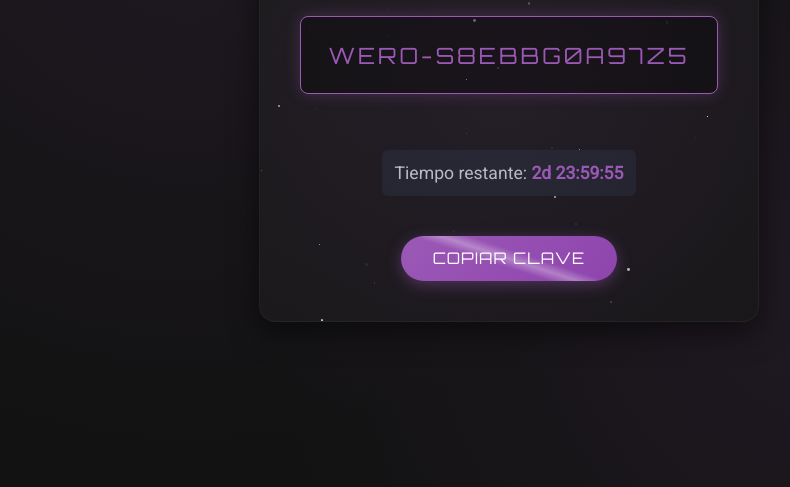
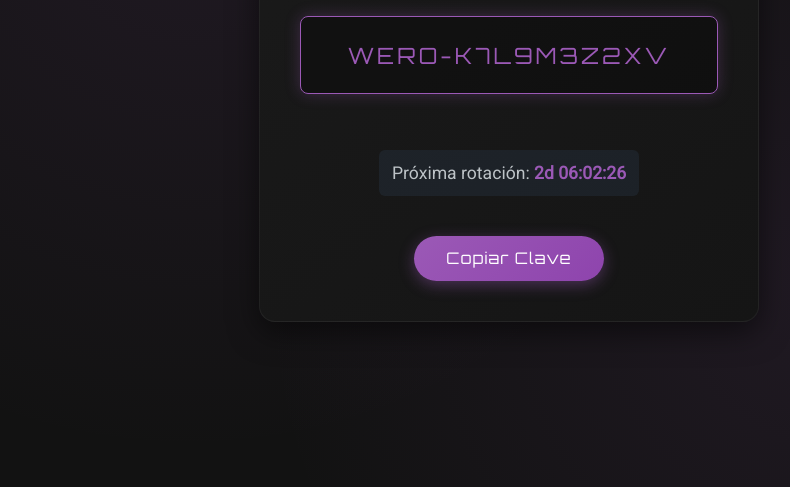
Before and after one commit to Lilwero20/kesfagd, a plain HTML site: page index.html in a window 1280 px wide. Shown: the part 313-800 px from the top of the page, without its empty margins (131-921 px from the left). Drawn offline with nearby package versions, Linux system fonts and the light colour scheme.

Commit message:
index.html

```diff
--- a/index.html
+++ b/index.html
@@ -3,7 +3,6 @@
 <head>
   <meta charset="UTF-8">
   <title>Generador de Claves WERO</title>
-  <script src="https://cdnjs.cloudflare.com/ajax/libs/seedrandom/3.0.5/seedrandom.min.js"></script>
   <style>
     @import url('https://fonts.googleapis.com/css2?family=Orbitron:wght@400;700&family=Roboto:wght@300;400&display=swap');
 
@@ -47,24 +46,12 @@
       overflow: hidden;
     }
 
-    .card::before {
-      content: '';
-      position: absolute;
-      top: -50%;
-      left: -50%;
-      width: 200%;
-      height: 200%;
-      background: radial-gradient(circle, rgba(155, 89, 182, 0.1) 0%, transparent 70%);
-      z-index: 0;
-    }
-
     h1 {
       font-family: 'Orbitron', sans-serif;
       color: var(--primary);
       margin-bottom: 1.5rem;
       font-size: 1.8rem;
       text-shadow: 0 0 10px rgba(155, 89, 182, 0.4);
-      position: relative;
     }
 
     .key-display {
@@ -78,13 +65,6 @@
       border-radius: 8px;
       border: 1px solid var(--primary);
       box-shadow: 0 0 15px rgba(155, 89, 182, 0.3);
-      position: relative;
-      transition: all 0.3s ease;
-    }
-
-    .key-display:hover {
-      transform: translateY(-3px);
-      box-shadow: 0 0 20px rgba(155, 89, 182, 0.5);
     }
 
     .timer {
@@ -113,134 +93,75 @@
       margin-top: 1rem;
       font-family: 'Orbitron', sans-serif;
       letter-spacing: 1px;
-      text-transform: uppercase;
       transition: all 0.3s ease;
       box-shadow: 0 4px 15px rgba(155, 89, 182, 0.4);
-      position: relative;
-      overflow: hidden;
     }
 
     .copy-btn:hover {
       transform: translateY(-2px);
       box-shadow: 0 6px 20px rgba(155, 89, 182, 0.6);
     }
-
-    .copy-btn:active {
-      transform: translateY(0);
-    }
-
-    .copy-btn::after {
-      content: '';
-      position: absolute;
-      top: -50%;
-      left: -50%;
-      width: 200%;
-      height: 200%;
-      background: linear-gradient(
-        to bottom right,
-        transparent 45%,
-        rgba(255, 255, 255, 0.3) 50%,
-        transparent 55%
-      );
-      transform: rotate(30deg);
-      transition: all 0.5s ease;
-    }
-
-    .copy-btn:hover::after {
-      left: 100%;
-    }
-
-    .stars {
-      position: absolute;
-      width: 100%;
-      height: 100%;
-      top: 0;
-      left: 0;
-      pointer-events: none;
-      z-index: 0;
-    }
-
-    .star {
-      position: absolute;
-      background-color: white;
-      border-radius: 50%;
-      animation: twinkle var(--duration) infinite ease-in-out;
-      opacity: 0;
-    }
-
-    @keyframes twinkle {
-      0%, 100% { opacity: 0; }
-      50% { opacity: var(--opacity); }
-    }
   </style>
 </head>
 <body>
   <div class="container">
     <div class="card">
-      <div class="stars" id="stars"></div>
       <h1>GENERADOR DE CLAVES WERO</h1>
-      <div class="key-display" id="keyOutput">Generando clave...</div>
-      <div class="timer">Tiempo restante: <span id="timeRemaining">3 días 00:00:00</span></div>
+      <div class="key-display" id="keyOutput">Cargando...</div>
+      <div class="timer">Próxima rotación: <span id="timeRemaining">--:--:--</span></div>
       <button class="copy-btn" id="copyBtn">Copiar Clave</button>
     </div>
   </div>
 
   <script>
-    // Configuración
-    const KEY_COUNT = 1000;
-    const ROTATION_DAYS = 3;
-    const THREE_DAYS_MS = ROTATION_DAYS * 24 * 60 * 60 * 1000;
+    // Lista predefinida de claves en orden
+    const KEY_SEQUENCE = [
+      "WERO-K7L9M3Z2XV",
+      "WERO-8ND4A1QWJZ",
+      "WERO-Z3T7Y9LCMB",
+      "WERO-PL8XQ2RKJE",
+      "WERO-Y5WZMN1VTC",
+      "WERO-UX3KJ49LEA",
+      "WERO-29CMYQRLVB",
+      "WERO-H1J8EX2WTG",
+      "WERO-V6FZKMLUQP",
+      "WERO-TZ94W1ENMB"
+    ];
 
-    // Sistema de persistencia
-    function initKeySystem() {
-      if (!localStorage.getItem('weroKeyStart')) {
-        localStorage.setItem('weroKeyStart', Date.now());
+    // Duración de cada clave (3 días en milisegundos)
+    const KEY_DURATION = 3 * 24 * 60 * 60 * 1000;
+
+    // Fecha de inicio fija (ajusta esta fecha a cuando quieres que comience la primera clave)
+    // Formato: Año, Mes-1, Día, Hora, Minuto, Segundo
+    const START_DATE = new Date(2025, 6, 29, 5, 16, 0).getTime(); // 1 de Noviembre 2023, 00:00:00
+
+    // Obtener la clave actual basada en el tiempo
+    function getCurrentKey() {
+      const now = Date.now();
+      const timePassed = now - START_DATE;
+
+      // Si el tiempo es anterior a START_DATE, usar la primera clave
+      if (timePassed < 0) {
+        return {
+          key: KEY_SEQUENCE[0],
+          remaining: START_DATE - now
+        };
       }
 
-      const savedData = JSON.parse(localStorage.getItem('weroKeyData') || '{}');
-
-      if (!savedData.currentKey || (Date.now() - savedData.startTime) >= THREE_DAYS_MS) {
-        // Rotar clave si ha pasado el tiempo
-        const newKeyIndex = savedData.keyIndex ? (savedData.keyIndex + 1) % KEY_COUNT : 0;
-        const newKey = generateKeys()[newKeyIndex];
-
-        localStorage.setItem('weroKeyData', JSON.stringify({
-          currentKey: newKey,
-          keyIndex: newKeyIndex,
-          startTime: Date.now()
-        }));
-      }
-    }
-
-    // Generador de claves (igual que antes)
-    function generateKeys() {
-      const keys = [];
-      const chars = "ABCDEFGHIJKLMNOPQRSTUVWXYZ0123456789";
-      const rng = new Math.seedrandom('wero-seed');
-
-      for (let i = 0; i < KEY_COUNT; i++) {
-        let key = "WERO-";
-        for (let j = 0; j < 12; j++) {
-          key += chars[Math.floor(rng() * chars.length)];
-        }
-        keys.push(key);
-      }
-      return keys;
-    }
-
-    // Obtener datos actuales
-    function getCurrentKeyData() {
-      const savedData = JSON.parse(localStorage.getItem('weroKeyData'));
-      const remaining = THREE_DAYS_MS - (Date.now() - savedData.startTime);
+      const keyIndex = Math.floor(timePassed / KEY_DURATION) % KEY_SEQUENCE.length;
+      const nextRotation = START_DATE + ((keyIndex + 1) * KEY_DURATION);
+      const remaining = nextRotation - now;
 
       return {
-        key: savedData.currentKey,
-        remaining: remaining > 0 ? remaining : 0
+        key: KEY_SEQUENCE[keyIndex],
+        remaining: remaining
       };
     }
 
-    // Formatear tiempo (igual que antes)
+    // Formatear tiempo restante
     function formatTime(ms) {
+      if (ms <= 0) return "00:00:00";
+
       const days = Math.floor(ms / (1000 * 60 * 60 * 24));
       const hours = Math.floor((ms % (1000 * 60 * 60 * 24)) / (1000 * 60 * 60));
       const minutes = Math.floor((ms % (1000 * 60 * 60)) / (1000 * 60));
@@ -249,40 +170,19 @@
       return `${days}d ${hours.toString().padStart(2, '0')}:${minutes.toString().padStart(2, '0')}:${seconds.toString().padStart(2, '0')}`;
     }
 
-    // Actualizar interfaz
+    // Actualizar la interfaz
     function updateDisplay() {
-      const {key, remaining} = getCurrentKeyData();
+      const {key, remaining} = getCurrentKey();
+
       document.getElementById("keyOutput").textContent = key;
       document.getElementById("timeRemaining").textContent = formatTime(remaining);
 
-      if (remaining <= 0) {
-        initKeySystem(); // Forzar rotación
-        setTimeout(() => location.reload(), 1000);
-      }
+      // Actualizar más rápido cuando esté cerca de rotar
+      const refreshTime = remaining < 60000 ? 1000 : 30000;
+      setTimeout(updateDisplay, refreshTime);
     }
 
-    // Resto del código (estrellas, copiar, etc.) igual que antes
-    function createStars() {
-      const starsContainer = document.getElementById("stars");
-      const starCount = 50;
-
-      for (let i = 0; i < starCount; i++) {
-        const star = document.createElement("div");
-        star.classList.add("star");
-
-        const size = Math.random() * 3;
-        star.style.width = `${size}px`;
-        star.style.height = `${size}px`;
-        star.style.left = `${Math.random() * 100}%`;
-        star.style.top = `${Math.random() * 100}%`;
-        star.style.setProperty('--opacity', Math.random());
-        star.style.setProperty('--duration', `${Math.random() * 3 + 2}s`);
-        star.style.animationDelay = `${Math.random() * 5}s`;
-
-        starsContainer.appendChild(star);
-      }
-    }
-
+    // Copiar clave al portapapeles
     document.getElementById("copyBtn").addEventListener("click", () => {
       const key = document.getElementById("keyOutput").textContent;
       navigator.clipboard.writeText(key).then(() => {
@@ -294,11 +194,8 @@
       });
     });
 
-    // Inicialización
-    initKeySystem();
-    createStars();
+    // Iniciar
     updateDisplay();
-    setInterval(updateDisplay, 1000);
   </script>
 </body>
 </html>
```
